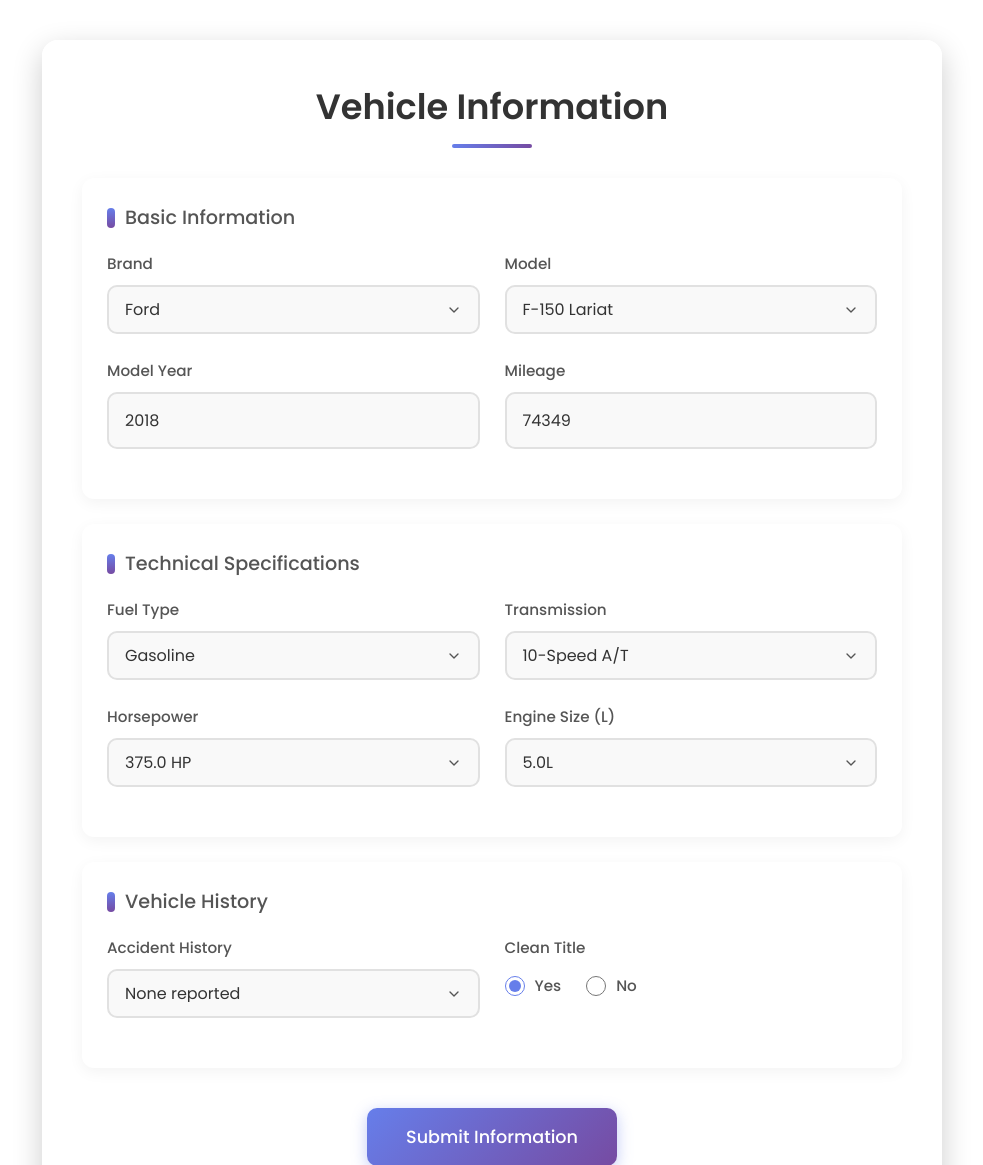
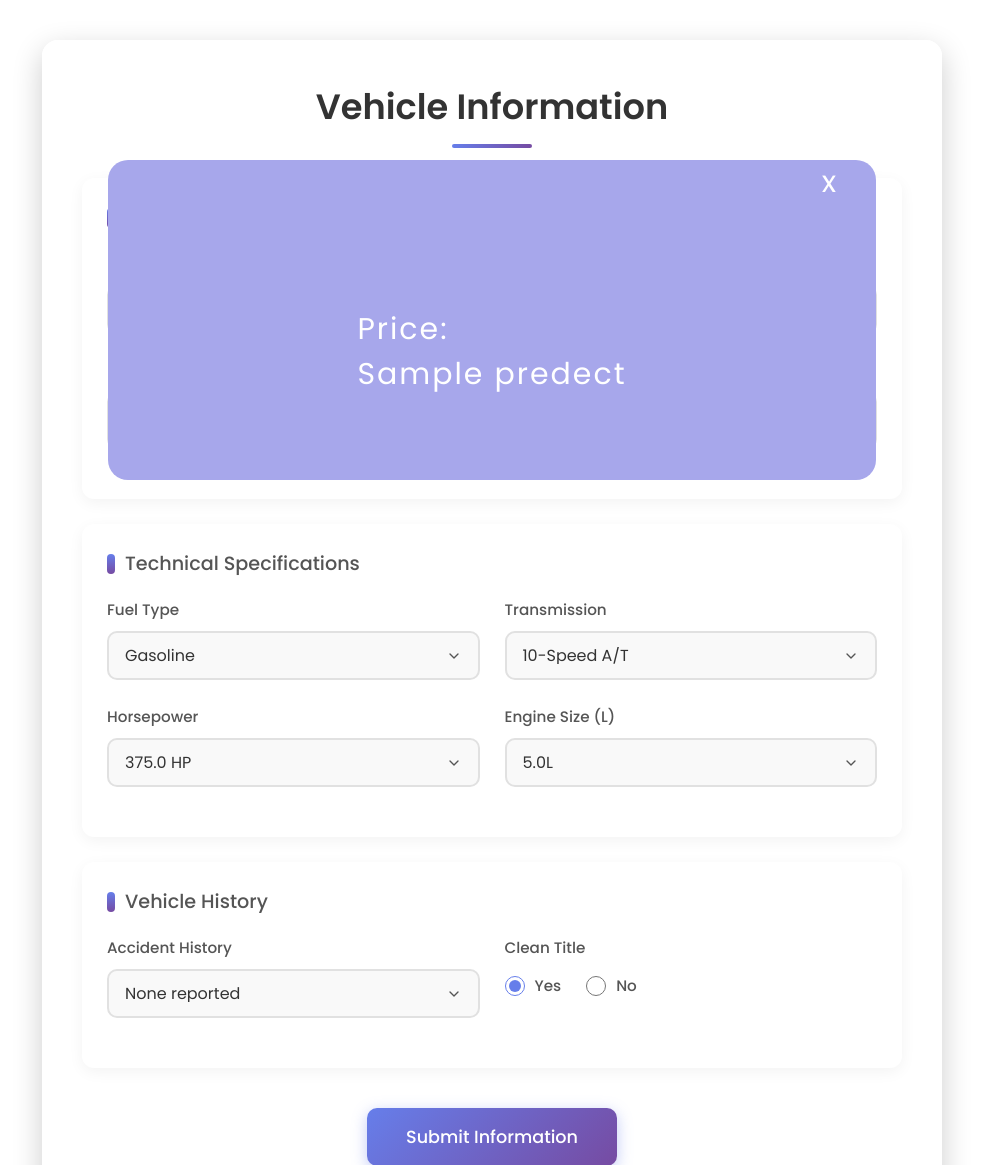
Before and after one commit to subhajit-01/ml_project, a Django app: template core/templates/index.html in a window 1280 px wide. Shown: the top 1165 px of the page, without its empty margins (148-1131 px from the left). Run offline with Django 5.2, Linux system fonts and the light colour scheme; the template is opened without the code that fills it: most values are stand-ins (such as "Sample title", 1, 10 or a date in 2020); parts of the project's set-up code (start-up, migrations or seed data) failed here and were passed over.

Commit message:
first commit

```diff
--- a/core/templates/index.html
+++ b/core/templates/index.html
@@ -1,10 +1,12 @@
 <!DOCTYPE html>
 <html lang="en">
+
 <head>
     <meta charset="UTF-8">
     <meta name="viewport" content="width=device-width, initial-scale=1.0">
     <title>Vehicle Information Form</title>
-    <link rel="stylesheet" href="https://fonts.googleapis.com/css2?family=Poppins:wght@300;400;500;600;700&display=swap">
+    <link rel="stylesheet"
+        href="https://fonts.googleapis.com/css2?family=Poppins:wght@300;400;500;600;700&display=swap">
     <style>
         * {
             margin: 0;
@@ -63,6 +65,10 @@
             border-radius: 2px;
         }
 
+        form {
+            position: relative;
+        }
+
         .form-section {
             background-color: white;
             border-radius: 12px;
@@ -117,7 +123,8 @@
             transition: color 0.3s;
         }
 
-        input, select {
+        input,
+        select {
             width: 100%;
             padding: 14px 16px;
             border: 2px solid #e1e1e1;
@@ -128,7 +135,8 @@
             color: #333;
         }
 
-        input:focus, select:focus {
+        input:focus,
+        select:focus {
             outline: none;
             border-color: #667eea;
             box-shadow: 0 0 0 4px rgba(102, 126, 234, 0.15);
@@ -189,6 +197,48 @@
             transform: translateY(0);
         }
 
+        .result {
+            position: fixed;
+            top: 40%;
+            left: 50%;
+            transform: translate(-50%, -50%);
+            width: 60%;
+            height: 40%;
+            background-color: rgb(167, 167, 235);
+            border-radius: 20px;
+            color: white;
+            z-index: 999;
+        }
+
+        .close {
+
+            width: 100%;
+            height: 20%;
+            text-align: end;
+            padding-right: 40px;
+
+        }
+
+        .close p {
+            display: inline;
+            font-size: 30px;
+            cursor: pointer;
+        }
+
+        .price-section {
+            display: flex;
+            justify-content: center;
+            align-items: center;
+            width: 100%;
+            height: 80%;
+        }
+
+        .price-section span {
+            font-size: 30px;
+            letter-spacing: 2px;
+            font-weight: 400;
+        }
+
         @media (max-width: 768px) {
             .form-row {
                 flex-direction: column;
@@ -202,6 +252,9 @@
             button {
                 width: 100%;
             }
+
+
+
         }
 
         select {
@@ -218,13 +271,26 @@
         }
     </style>
 </head>
+
 <body>
+    {% if predect %}
+    <div class="result">
+        <div class="close">
+            <p>x</p>
+        </div>
+
+        <div class="price-section">
+            <span>Price:<br> {{ predect }}</span>
+        </div>
+
+    </div>
+    {% endif %}
     <div class="container">
         <div class="header">
-
             <h1>Vehicle Information</h1>
         </div>
-        <form>
+        <form method="post">
+            {% csrf_token %}
             <div class="form-section">
                 <h2 class="section-title">Basic Information</h2>
                 <div class="form-row">
@@ -295,15 +361,6 @@
                             <option value="Q4 e-tron Sportback Premium">Q4 e-tron Sportback Premium</option>
                             <option value="Countryman Cooper">Countryman Cooper</option>
                             <option value="S-10 LS">S-10 LS</option>
-                            <option value="F-150 XLT">F-150 XLT</option>
-                            <option value="F-150 Raptor">F-150 Raptor</option>
-                            <option value="Mustang">Mustang</option>
-                            <option value="Explorer">Explorer</option>
-                            <option value="Escape">Escape</option>
-                            <option value="Bronco">Bronco</option>
-                            <option value="Edge">Edge</option>
-                            <option value="Ranger">Ranger</option>
-                            <option value="Expedition">Expedition</option>
                         </select>
                     </div>
                 </div>
@@ -330,7 +387,7 @@
                             <option value="Hybrid">Hybrid</option>
                             <option value="E85 Flex Fuel">E85 Flex Fuel</option>
                             <option value="Diesel">Diesel</option>
-                            <option value="–">–</option>
+
                             <option value="Plug-In Hybrid">Plug-In Hybrid</option>
                             <option value="not supported">not supported</option>
                         </select>
@@ -369,13 +426,14 @@
                             <option value="6-Speed Automatic with Auto-Shift">6-Speed Automatic with Auto-Shift</option>
                             <option value="6-Speed Manual">6-Speed Manual</option>
                             <option value="7-Speed Manual">7-Speed Manual</option>
-                            <option value="6-Speed Electronically Controlled Automatic with O">6-Speed Electronically Controlled Automatic with O</option>
+                            <option value="6-Speed Electronically Controlled Automatic with O">6-Speed Electronically
+                                Controlled Automatic with O</option>
                             <option value="1-Speed Automatic">1-Speed Automatic</option>
                             <option value="10-Speed Automatic with Overdrive">10-Speed Automatic with Overdrive</option>
                             <option value="8-Speed Manual">8-Speed Manual</option>
                             <option value="2-Speed A/T">2-Speed A/T</option>
                             <option value="CVT-F">CVT-F</option>
-                            <option value="–">–</option>
+
                             <option value="F">F</option>
                             <option value="9-Speed Automatic with Auto-Shift">9-Speed Automatic with Auto-Shift</option>
                             <option value="7-Speed">7-Speed</option>
@@ -439,7 +497,8 @@
                         <label for="accident">Accident History</label>
                         <select id="accident" name="accident" required>
                             <option value="None reported" selected>None reported</option>
-                            <option value="At least 1 accident or damage reported">At least 1 accident or damage reported</option>
+                            <option value="At least 1 accident or damage reported">At least 1 accident or damage
+                                reported</option>
                         </select>
                     </div>
                     <div class="form-group">
@@ -458,8 +517,22 @@
                 </div>
             </div>
 
-            <button type="submit">Submit Information</button>
+            <button type="submit" id="submitBtn">Submit Information</button>
+
         </form>
+
+
     </div>
+
+    <script>
+        const closeBtn = document.querySelector('.close p');
+        const result = document.querySelector('.result');
+        closeBtn.addEventListener('click', () => {
+            result.style.display = "none"
+
+        })
+
+    </script>
 </body>
+
 </html>
--- a/core/urls.py
+++ b/core/urls.py
@@ -2,4 +2,5 @@ from django.urls import path
 from core.views import home
 urlpatterns=[
     path('',home,name='home'),
+
 ]
```
Also changed, not shown: core/views.py (+54 -2 lines), 4 other files.
